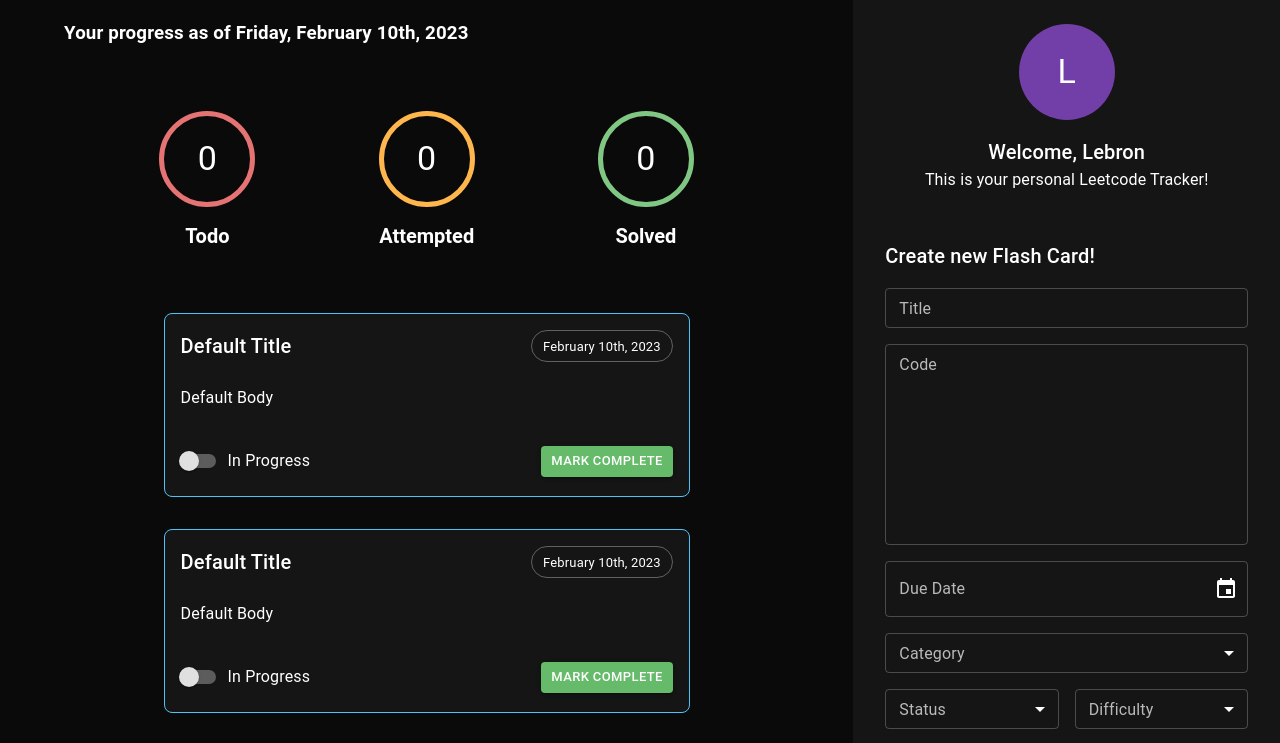
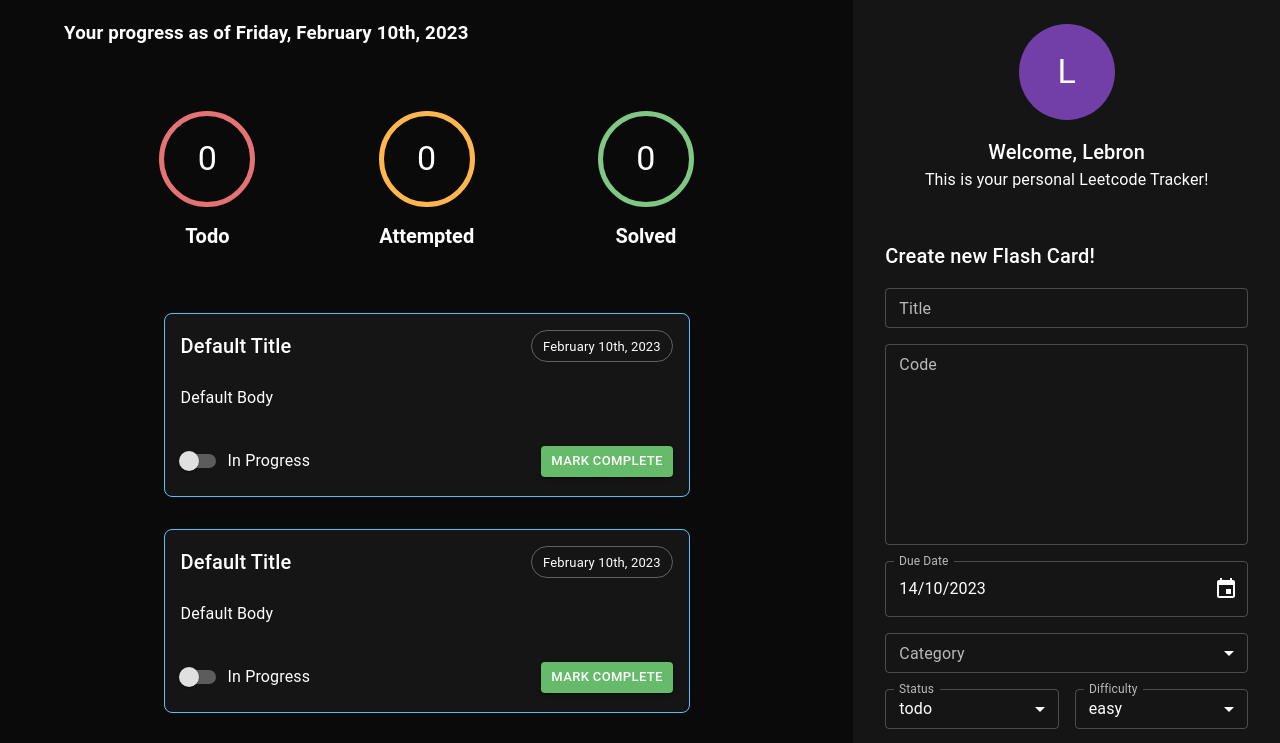
Before and after one commit to minugrammer0725/AlgoTrack, a React (Vite) app: page / in a window 1280 px wide. Shown: the top 743 px of the page. Built offline with nearby package versions, Linux system fonts and the light colour scheme.

Commit message:
added states to main form

```diff
--- a/src/components/forms/AddForm.tsx
+++ b/src/components/forms/AddForm.tsx
@@ -1,6 +1,6 @@
-import { FC, ReactElement} from 'react';
+import { FC, ReactElement, useState } from 'react';
 
-import { Box, Typography, Stack } from '@mui/material';
+import { Box, Typography, Stack, SelectChangeEvent } from '@mui/material';
 
 import AddTitleField from './AddTitleField';
 import AddCodeField from './AddCodeField';
@@ -13,8 +13,18 @@ import { Status } from '../enums/Status';
 import { Category } from '../enums/Category';
 
 const AddForm: FC = (): ReactElement => {
-  // const [title, setTitle] = useState<string>('');
-  // const [code, setCode] = useState<string>('');
+  const [title, setTitle] = useState<string | undefined>(undefined);
+  const [code, setCode] = useState<string | undefined>(undefined);
+  const [date, setDate] = useState<Date | undefined>(new Date());
+  const [status, setStatus] = useState<string>(Status.todo);
+  const [difficulty, setDifficulty] = useState<string>(Difficulty.easy);
+  const [categories, setCategories] = useState<string[]>([]);
+
+  const handleCategoryChange = (e: SelectChangeEvent<typeof categories>) => {
+    const { target: { value } } = e;
+    setCategories(typeof value === 'string' ? value.split('') : value);
+  }
+
   return (
     <Box display='flex' flexDirection={'column'} alignItems='flex-start'
       width={'100%'} px={4} my={6}>
@@ -22,32 +32,35 @@ const AddForm: FC = (): ReactElement => {
 
       <Stack width='100%' spacing={2}>
         {/* Problem Title  */}
-        <AddTitleField />
+        <AddTitleField onChange={(e)=>setTitle(e.target.value)}/>
 
         {/* Code  */}
-        <AddCodeField />
+        <AddCodeField onChange={(e)=>setCode(e.target.value)}/>
 
         {/* Due Date  */}
-        <AddDueDateField />
+        <AddDueDateField value={date} onChange={(date)=>setDate(date as Date)}/>
 
         {/* Category */}
-        {/* TODO: Chip => Expand the category select to allow multiple selection */}
+
         <AddMultiSelectField label='Category' name='category'
           items={Object.values(Category).map((category) => (
             {value: category, label: category}
-          ))} />
+          ))}
+          values={categories} onChange={handleCategoryChange}/>
 
         <Stack direction='row' spacing={2} width='100%'>
           {/* Status */}
           <AddSelectField label='Status' name='status'
             items={Object.values(Status).map((status) => (
               {value: status, label: status}
-            ))} />
+            ))}
+            value={status} onChange={(e)=>setStatus(e.target.value as string)} />
           {/* Priority => Difficulty? */}
           <AddSelectField label='Difficulty' name='difficulty'
             items={Object.values(Difficulty).map((diff) => (
               {value: diff, label: diff}
-            ))} />
+            ))}
+            value={difficulty} onChange={(e)=>setDifficulty(e.target.value as string)} />
         </Stack>
 
 
```
